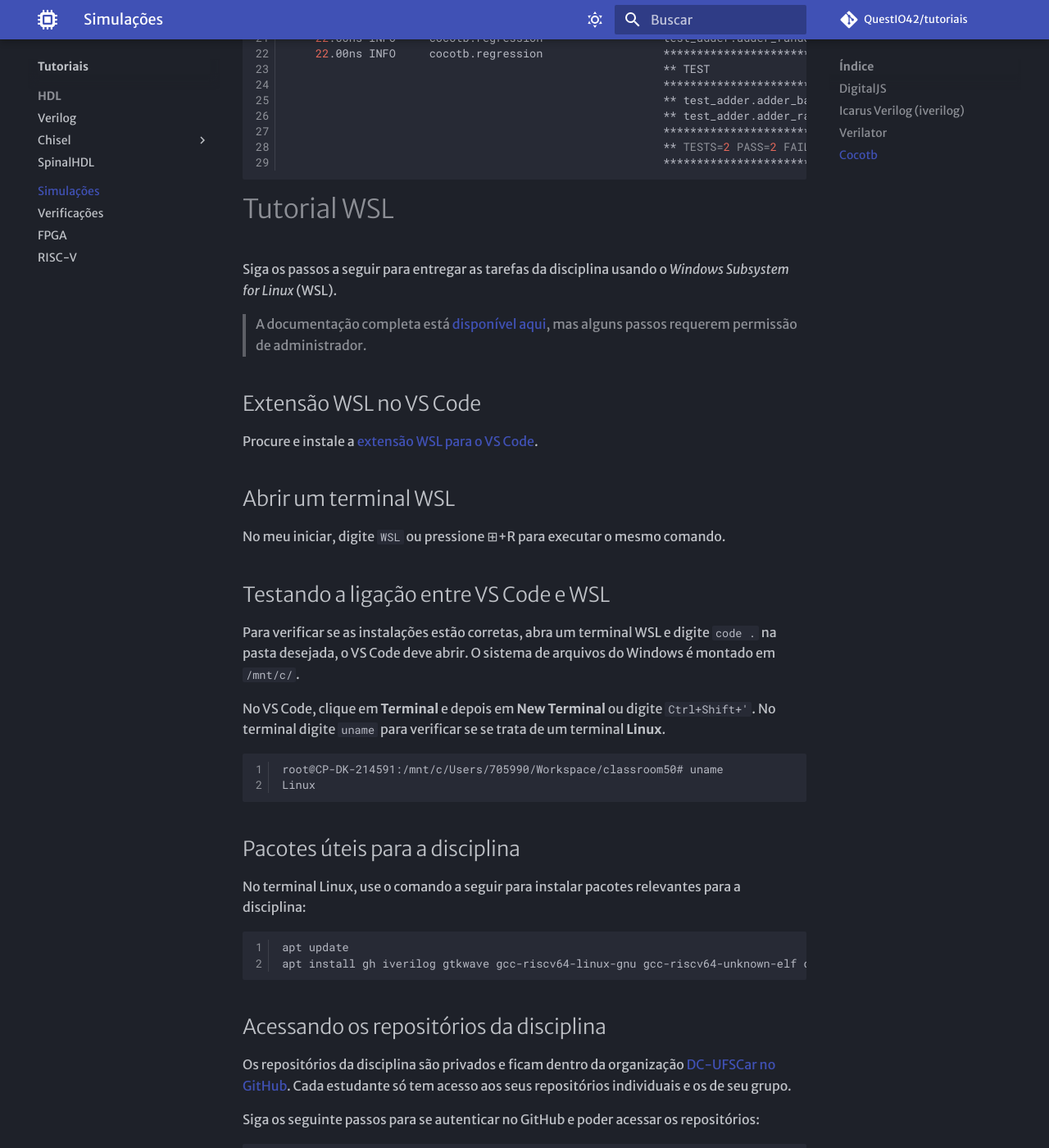
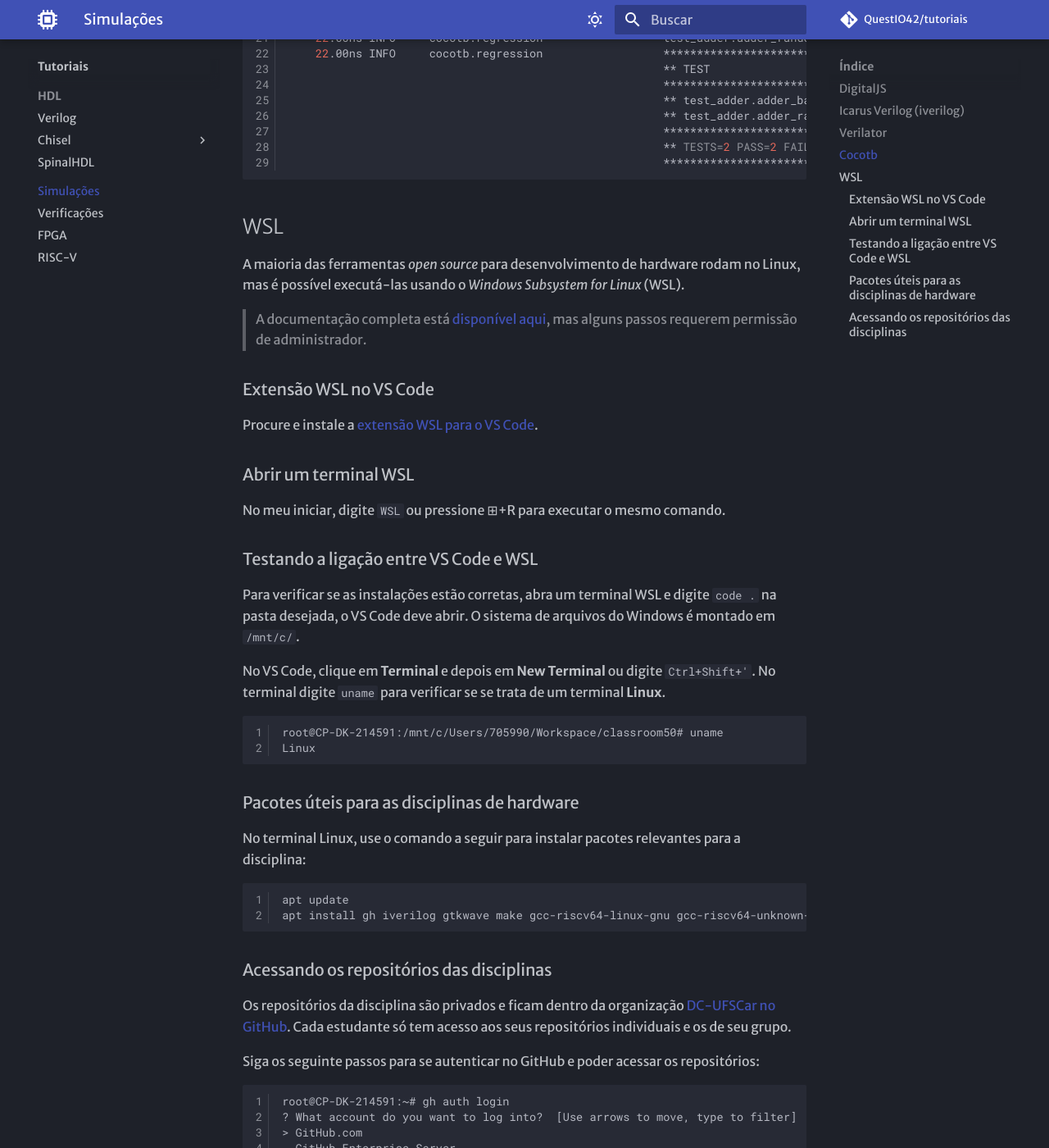
Before and after one commit to QuestIO42/tutoriais, an MkDocs documentation site: the page built from docs/Sim.md, in a window 1280 px wide and 1400 px high, scrolled down 5736 px. Shown: the whole window at 82% size. Built offline with MkDocs 1.6.1 and Material for MkDocs 9.7.7, drawn with Linux system fonts in a browser that asks for light colours; nearby versions of some CDN libraries; library files that are not in the unit come from our copies; comment, search, counter and statistics services are not loaded.

Commit message:
Enhance WSL tutorial in Sim.md
Updated WSL tutorial with additional steps and package installation instructions.

````diff
--- a/docs/Sim.md
+++ b/docs/Sim.md
@@ -214,26 +214,21 @@
                                                         ******************************************************************************************
 ```
 
+## WSL
 
-
-
-
-
-# Tutorial WSL
-
-Siga os passos a seguir para entregar as tarefas da disciplina usando o _Windows Subsystem for Linux_ (WSL).
+A maioria das ferramentas _open source_ para desenvolvimento de hardware rodam no Linux, mas é possível executá-las usando o _Windows Subsystem for Linux_ (WSL).
 
 > A documentação completa está [disponível aqui](https://code.visualstudio.com/docs/remote/wsl-tutorial), mas alguns passos requerem permissão de administrador.
 
-## Extensão WSL no VS Code
+### Extensão WSL no VS Code
 
 Procure e instale a [extensão WSL para o VS Code](https://marketplace.visualstudio.com/items?itemName=ms-vscode-remote.remote-wsl).
 
-## Abrir um terminal WSL
+### Abrir um terminal WSL
 
 No meu iniciar, digite `WSL` ou pressione ⊞+R para executar o mesmo comando.
 
-## Testando a ligação entre VS Code e WSL
+### Testando a ligação entre VS Code e WSL
 
 Para verificar se as instalações estão corretas, abra um terminal WSL e digite `code .` na pasta desejada, o VS Code deve abrir. O sistema de arquivos do Windows é montado em `/mnt/c/`.
 
@@ -244,16 +239,16 @@
 Linux
 ```
 
-## Pacotes úteis para a disciplina
+### Pacotes úteis para as disciplinas de hardware
 
 No terminal Linux, use o comando a seguir para instalar pacotes relevantes para a disciplina:
 
 ```
 apt update
-apt install gh iverilog gtkwave gcc-riscv64-linux-gnu gcc-riscv64-unknown-elf qemu-user-static
+apt install gh iverilog gtkwave make gcc-riscv64-linux-gnu gcc-riscv64-unknown-elf qemu-user-static
 ```
 
-## Acessando os repositórios da disciplina
+### Acessando os repositórios das disciplinas
 
 Os repositórios da disciplina são privados e ficam dentro da organização [DC-UFSCar no GitHub](https://github.com/DC-UFSCar). Cada estudante só tem acesso aos seus repositórios individuais e os de seu grupo.
 
````
